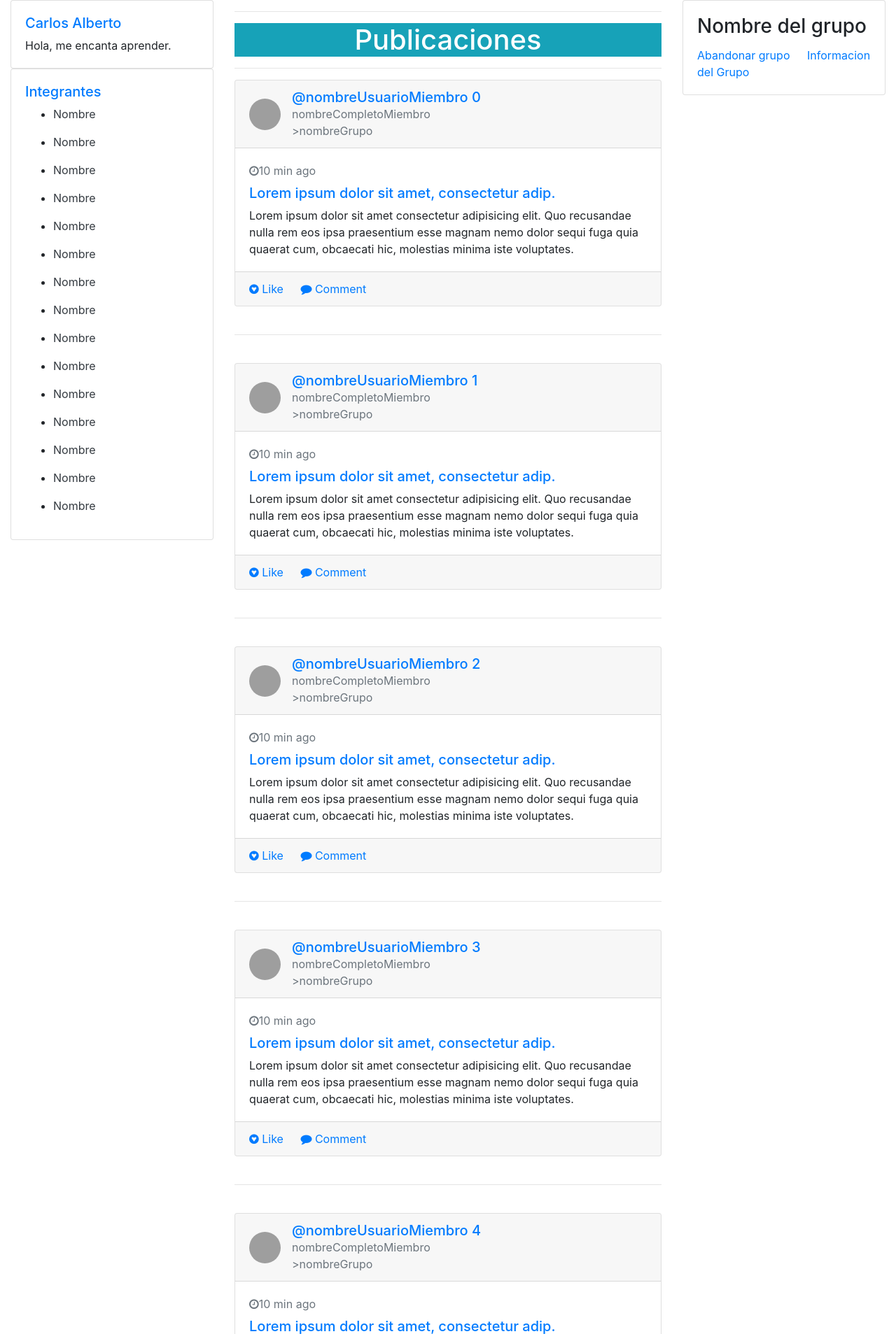
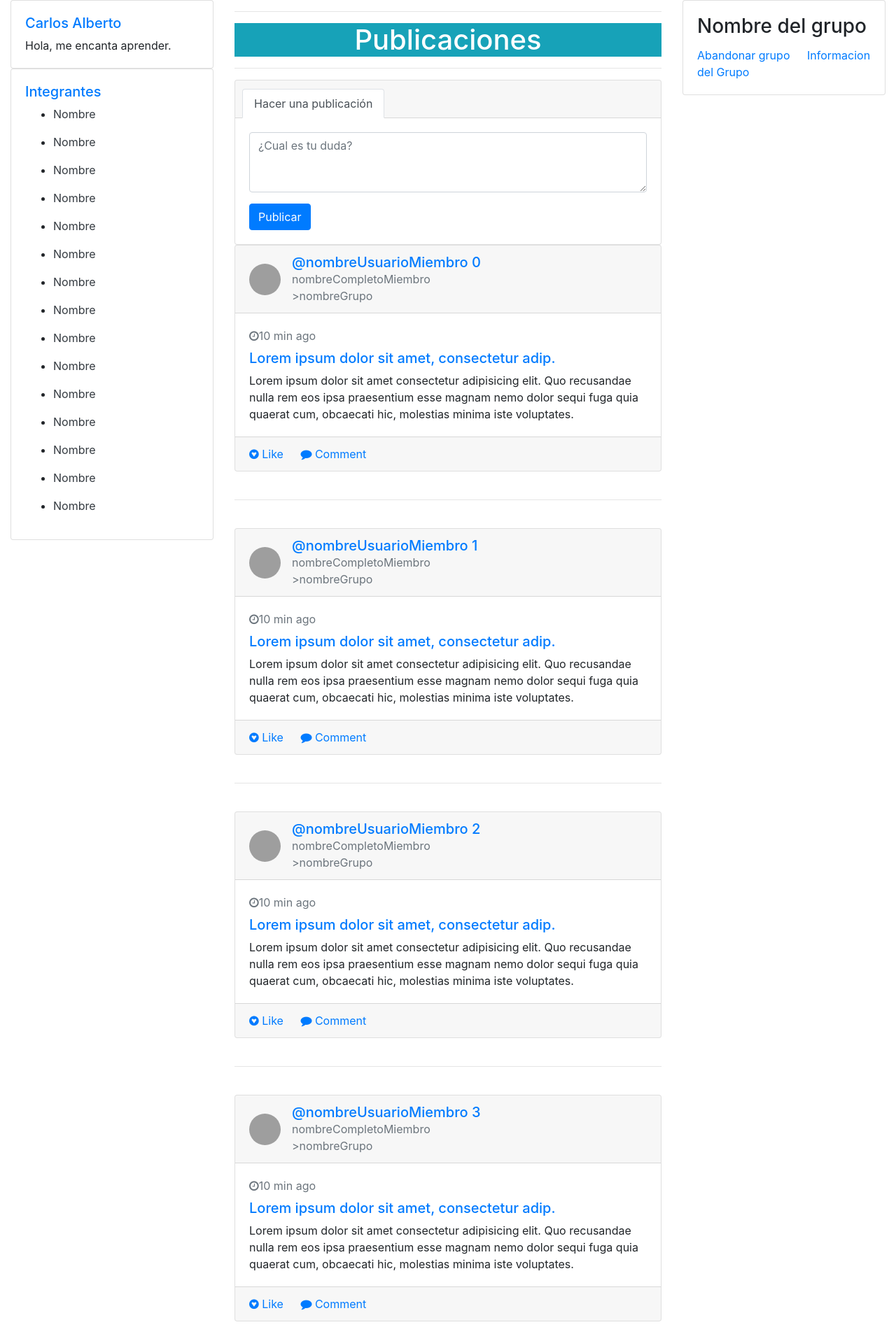
Before and after one commit to CarlosSoto-P/Proyecto-Final, a PHP site: page /grupo.php in a window 1280 px wide. Shown: the part 86-1993 px from the top of the page at 70% size. Run offline with PHP 8.4, Linux system fonts and the light colour scheme; a user stored in the database is signed in; data comes from the database, SQL or seed files in the repository; data that the repository does not hold is empty; grey boxes are pictures that could not be loaded.

Commit message:
agregue post, en el grupo

```diff
--- a/grupo.php
+++ b/grupo.php
@@ -117,8 +117,8 @@ include("connections/conn_localhost.php");
                 </div>
 
 
+                <div class="col-md-6 gedf-main">
 
-                <div class="col-md-6 gedf-main">
 
 
                     <hr>
@@ -126,6 +126,41 @@ include("connections/conn_localhost.php");
                         Publicaciones
                     </div>
                     <hr>
+                    <div class="card gedf-card">
+                        <div class="card-header">
+                            <ul class="nav nav-tabs card-header-tabs" id="myTab" role="tablist">
+                                <li class="nav-item">
+                                    <a class="nav-link active" id="posts-tab" data-toggle="tab" href="#posts" role="tab"
+                                        aria-controls="posts" aria-selected="true">Hacer una publicación</a>
+                                </li>
+
+                            </ul>
+                        </div>
+                        <div class="card-body">
+                            <div class="tab-content" id="myTabContent">
+                                <div class="tab-pane fade show active" id="posts" role="tabpanel"
+                                    aria-labelledby="posts-tab">
+                                    <div class="form-group">
+                                        <label class="sr-only" for="message">post</label>
+                                        <textarea class="form-control" id="message" rows="3"
+                                            placeholder="¿Cual es tu duda?"></textarea>
+                                    </div>
+
+                                </div>
+
+                            </div>
+
+
+                            <div class="btn-toolbar justify-content-between">
+                                <div class="btn-group">
+                                    <button type="submit" class="btn btn-primary">Publicar</button>
+                                </div>
+
+                            </div>
+                        </div>
+
+
+                    </div>
 
                     <!--- \\\\\\\publicaciones-->
 
```
Also changed, not shown: connections/conn_localhost.php (+1 -9 lines), index.php (+0 -36 lines).
